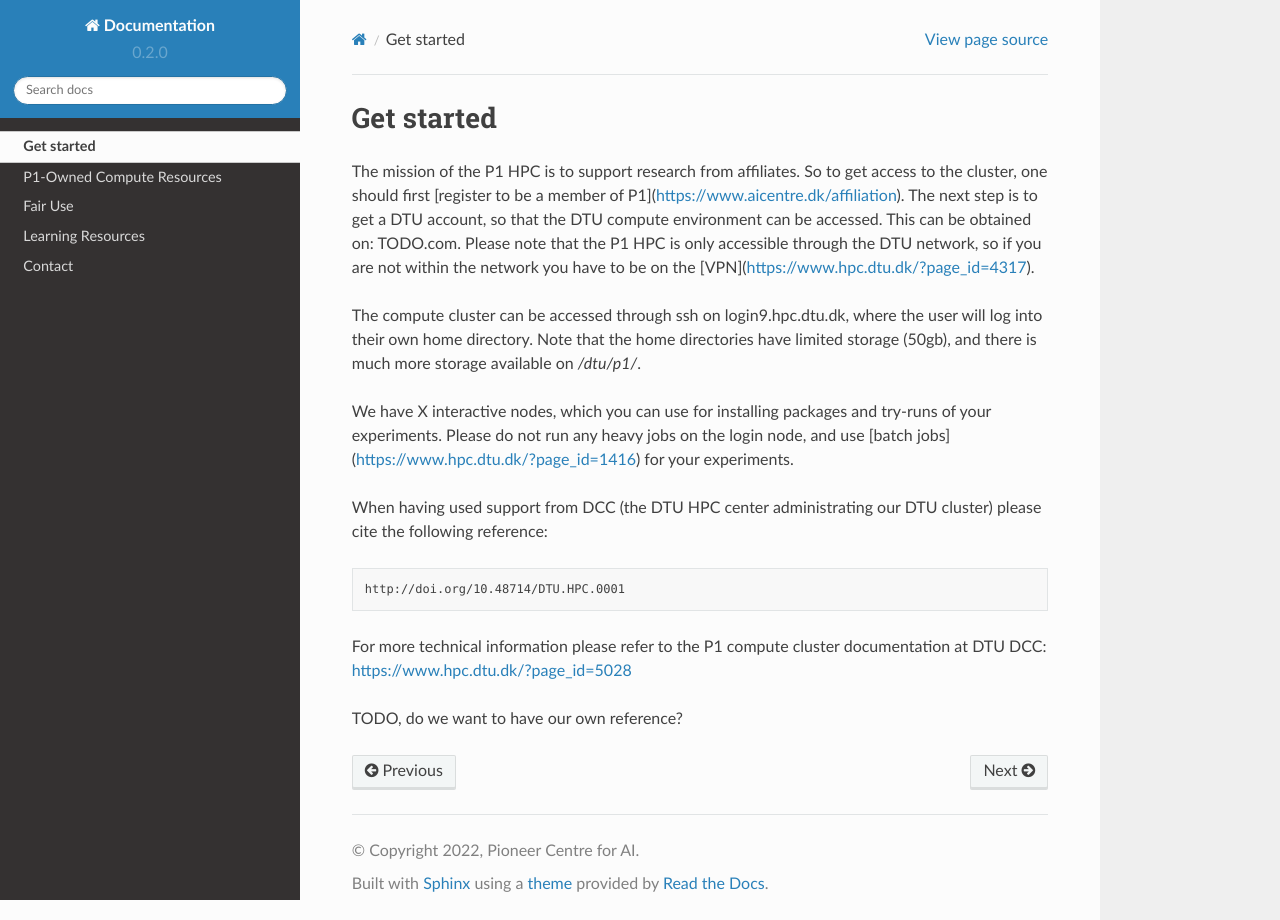
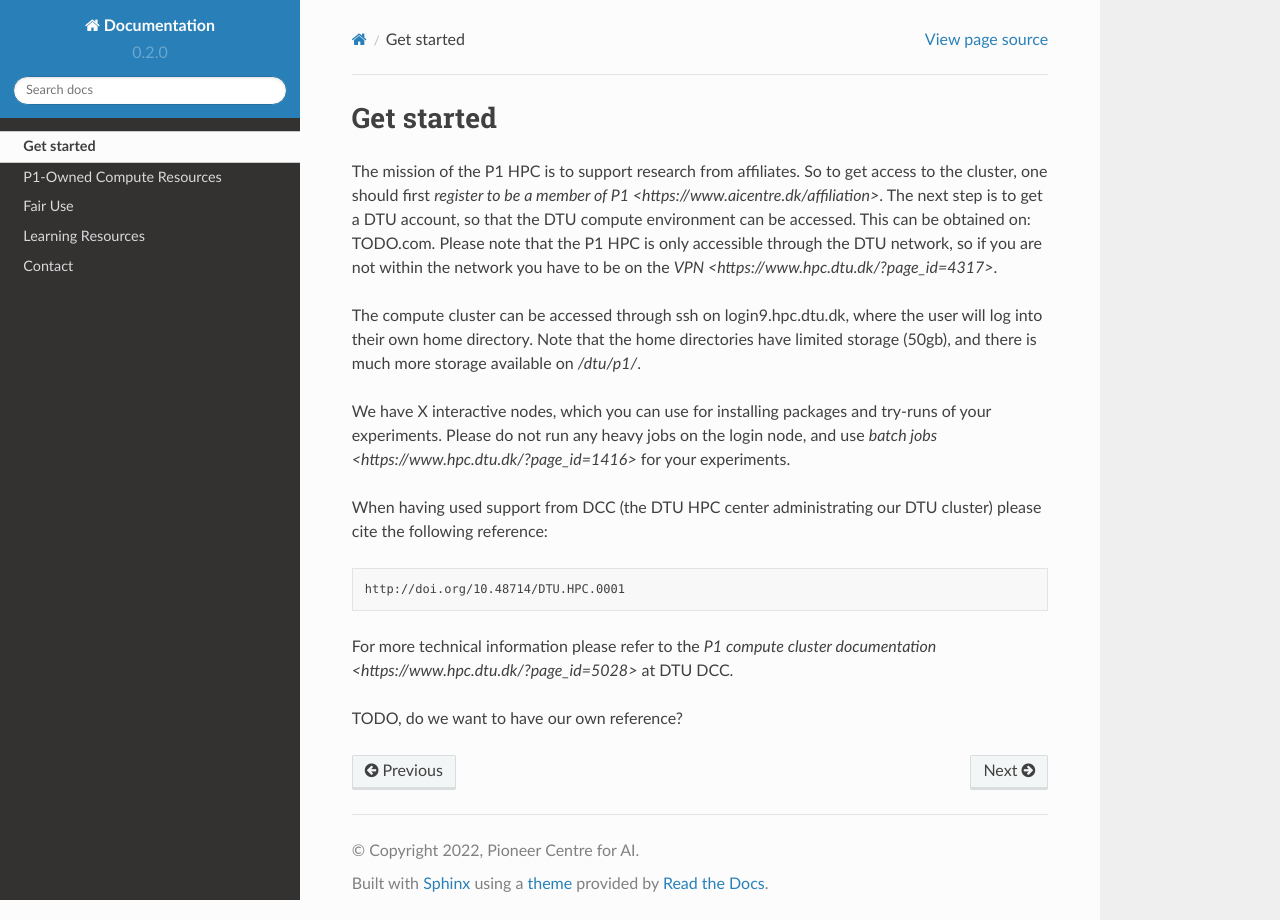
Before and after one commit to Pioneer-Centre-for-AI/p1-compute-documentation, a Sphinx documentation site: the page built from docs/source/getstarted.rst, in a window 1280 px wide. Built offline with Sphinx 7.4.7 and the Read the Docs theme 2.0.0, drawn with Linux system fonts in a browser that asks for light colours.

Commit message:
format links

```diff
--- a/docs/source/getstarted.rst
+++ b/docs/source/getstarted.rst
@@ -2,11 +2,12 @@ Get started
 ###########
 
 The mission of the P1 HPC is to support research from affiliates. So to get
-access to the cluster, one should first [register to be a member of
-P1](https://www.aicentre.dk/affiliation). The next step is to get a DTU
-account, so that the DTU compute environment can be accessed. This can be obtained on: TODO.com.
-Please note that the P1 HPC is only accessible through the DTU network, so
-if you are not within the network you have to be on the [VPN](https://www.hpc.dtu.dk/?page_id=4317).
+access to the cluster, one should first
+`register to be a member of P1 <https://www.aicentre.dk/affiliation>`. The next
+step is to get a DTU account, so that the DTU compute environment can be accessed.
+This can be obtained on: TODO.com. Please note that the P1 HPC is only accessible
+through the DTU network, so if you are not within the network you have to be on the
+`VPN <https://www.hpc.dtu.dk/?page_id=4317>`.
 
 The compute cluster can be accessed through ssh on login9.hpc.dtu.dk, where the
 user will log into their own home directory. Note that the home directories
@@ -15,9 +16,8 @@ have limited storage (50gb), and there is much more storage available on
 
 We have X interactive nodes, which you can use for installing packages and
 try-runs of your experiments. Please do not run any heavy jobs on the login
-node, and use [batch jobs](https://www.hpc.dtu.dk/?page_id=1416) for your
+node, and use `batch jobs <https://www.hpc.dtu.dk/?page_id=1416>` for your
 experiments.
-
 
 When having used support from DCC (the DTU HPC center administrating our DTU
 cluster) please cite the following reference:
@@ -26,6 +26,7 @@ cluster) please cite the following reference:
 
   http://doi.org/10.48714/DTU.HPC.0001
 
-For more technical information please refer to the P1 compute cluster documentation at DTU DCC: https://www.hpc.dtu.dk/?page_id=5028
+For more technical information please refer to the
+`P1 compute cluster documentation <https://www.hpc.dtu.dk/?page_id=5028>` at DTU DCC.
 
 TODO, do we want to have our own reference?
--- a/docs/source/index.rst
+++ b/docs/source/index.rst
@@ -15,9 +15,9 @@ However, since resources are limited and we hope to serve as many P1 members as
 possible, large scale projects are better supported within their own funding.
 
 In this documentation, we cover only the basics for getting started.
-Since the cluster is situated within the [DTU Computing Center](https://www.hpc.dtu.dk/), the
-documentation of the technical side of things can be found on their website,
-and the P1 specific page there: https://www.hpc.dtu.dk/?page_id=5028
+Since the cluster is situated within the `DTU Computing Center <https://www.hpc.dtu.dk/>`,
+the documentation of the technical side of things can be found on their website,
+and the `P1 specific page there <https://www.hpc.dtu.dk/?page_id=5028>`.
 
 Contents
 --------
```
